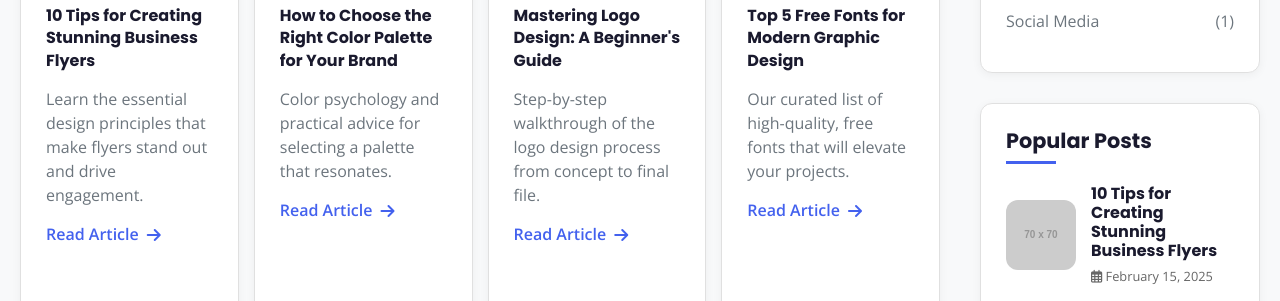
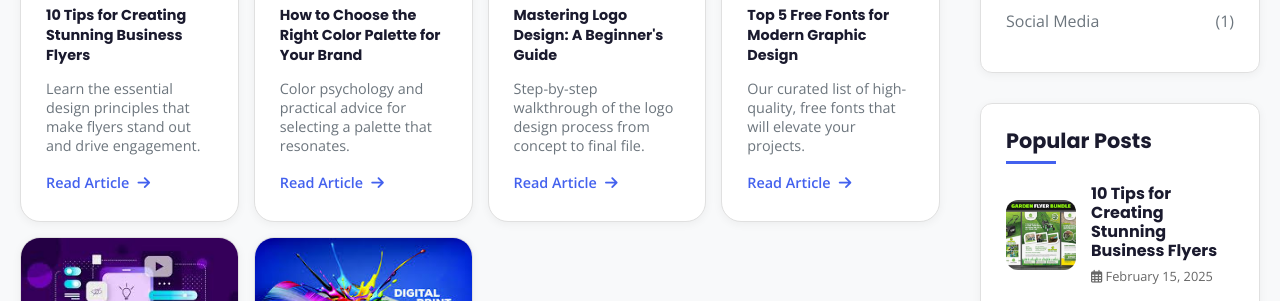
Before and after one commit to tech-starford/starford-tech-graphix, a plain HTML site: page starford-tech-graphix-frontend/blog/index.html in a window 1280 px wide. Shown: the part 571-872 px from the top of the page. Drawn offline with nearby package versions, Linux system fonts and the light colour scheme; placeholder pictures from the web are drawn by us.

Commit message:
Blog images

```diff
--- a/starford-tech-graphix-frontend/blog/index.html
+++ b/starford-tech-graphix-frontend/blog/index.html
@@ -85,6 +85,8 @@
         display: grid;
         grid-template-columns: repeat(auto-fill, minmax(200px, 1fr));
         gap: 15px;
+        align-items: start;
+        align-content: start;
       }
       .blog-card {
         background: var(--white);
@@ -127,16 +129,18 @@
         color: var(--primary);
       }
       .blog-card h3 {
-        font-size: 1rem;
+        font-size: 0.9rem;
         margin-bottom: 15px;
         line-height: 1.4;
       }
       .blog-excerpt {
         color: var(--dark-gray);
         margin-bottom: 15px;
-        line-height: 1.5;
+        line-height: 1.3;
+        font-size: 0.9rem;
       }
       .read-more {
+        font-size: 0.9rem;
         display: inline-flex;
         align-items: center;
         gap: 8px;
@@ -815,7 +819,7 @@
             title: "Mastering Logo Design: A Beginner's Guide",
             excerpt:
               "Step-by-step walkthrough of the logo design process from concept to final file.",
-            image: "../assets/images/blog/logo-design.jpg",
+            image: "../assets/images/blog/ai-designs.jpg",
             date: "2025-02-05",
             author: "Anna L.",
             category: "Tutorials",
@@ -841,7 +845,7 @@
             title: "Social Media Image Sizes Cheat Sheet (2025)",
             excerpt:
               "Never crop wrong again: updated dimensions for all major platforms.",
-            image: "../assets/images/blog/social-sizes.jpg",
+            image: "../assets/images/blog/ui-ux-design.jpg",
             date: "2025-01-20",
             author: "Lisa W.",
             category: "Social Media",
@@ -854,7 +858,7 @@
             title: "How to Create a Mockup That Wows Clients",
             excerpt:
               "Tips for presenting your designs in realistic mockups to impress.",
-            image: "../assets/images/blog/mockup-tips.jpg",
+            image: "../assets/images/blog/print-design.jpg",
             date: "2025-01-12",
             author: "Chris P.",
             category: "Tutorials",
```
Also changed, not shown: starford-tech-graphix-frontend/assets/images/blog/ai-design.jpg (added), starford-tech-graphix-frontend/assets/images/blog/ai-designs.jpg (added), starford-tech-graphix-frontend/assets/images/blog/color-palette.jpg (added), starford-tech-graphix-frontend/assets/images/blog/color-psycology.jpg (added), starford-tech-graphix-frontend/assets/images/blog/design-trends.jpg (added), starford-tech-graphix-frontend/assets/images/blog/flyer-tips.jpg (added), starford-tech-graphix-frontend/assets/images/blog/free-fonts.jpg (added), starford-tech-graphix-frontend/assets/images/blog/macford isaiah passport photo.jpeg (added), starford-tech-graphix-frontend/assets/images/blog/popular-2.jpg (added), starford-tech-graphix-frontend/assets/images/blog/popular-3.jpg (added), starford-tech-graphix-frontend/assets/images/blog/print-design.jpg (added), starford-tech-graphix-frontend/assets/images/blog/psycology.jpg (added), starford-tech-graphix-frontend/assets/images/blog/typography-guide.jpg (added), starford-tech-graphix-frontend/assets/images/blog/ui-ux-design.jpg (added), 2 other files.
